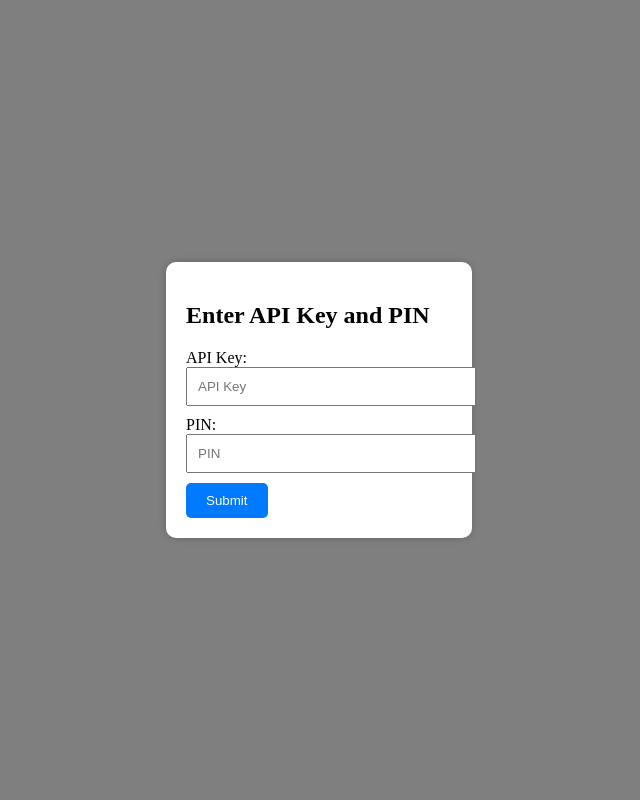
After one commit to Moshe844/usaepaytokens, a PHP site: page /hash.php in a window 1280 px wide. The commit adds this page. Shown: the whole page, without its empty margins (321-961 px from the left). Run offline with PHP 8.4, Linux system fonts and the light colour scheme.

Commit message:
changes to my project

```diff
--- a/composer.json
+++ b/composer.json
@@ -8,7 +8,7 @@
 }
 ],
 "require": {
-"phpoffice/phpspreadsheet": "1.27.0"
+"phpoffice/phpspreadsheet": "^1.29"
 },
 "config": {
 "curl-options": {
--- /dev/null
+++ b/hash.php
@@ -0,0 +1,84 @@
+<!DOCTYPE html>
+<html lang="en">
+<head>
+    <meta charset="UTF-8">
+    <meta name="viewport" content="width=device-width, initial-scale=1.0">
+    <title>API Key and PIN Popup</title>
+    <style>
+        /* Styles for the modal */
+        .modal {
+            display: none;
+            position: fixed;
+            top: 0;
+            left: 0;
+            width: 100%;
+            height: 100%;
+            background-color: rgba(0, 0, 0, 0.5);
+            justify-content: center;
+            align-items: center;
+            z-index: 999;
+        }
+
+        .modal-content {
+            background-color: white;
+            padding: 20px;
+            border-radius: 10px;
+            box-shadow: 0 0 10px rgba(0, 0, 0, 0.2);
+        }
+
+        /* Styling for the input and button */
+        input {
+            width: 100%;
+            padding: 10px;
+            margin-bottom: 10px;
+        }
+
+        button {
+            padding: 10px 20px;
+            background-color: #007BFF;
+            color: white;
+            border: none;
+            border-radius: 5px;
+            cursor: pointer;
+        }
+    </style>
+</head>
+<body>
+    <!-- The modal -->
+    <div class="modal" id="myModal">
+        <div class="modal-content">
+            <h2>Enter API Key and PIN</h2>
+            <form action="generateHash.php" method="post" enctype="multipart/form-data">
+                <label for="apiKey">API Key:</label>
+                <input type="text" id="apiKey" name="apiKey" placeholder="API Key">
+                <br>
+                <label for="pin">PIN:</label>
+                <input type="password" id="pin" name="pin" placeholder="PIN">
+                <br>
+                <button id="submit">Submit</button>
+            </form>
+        </div>
+    </div>
+
+    <script>
+        const modal = document.getElementById('myModal');
+        const closeModal = () => modal.style.display = 'none';
+
+        // Automatically open the modal on page load
+        window.addEventListener('load', () => {
+            modal.style.display = 'flex';
+        });
+
+        modal.addEventListener('click', (event) => {
+            if (event.target === modal) {
+                closeModal();
+            }
+        });
+
+        document.getElementById('submit').addEventListener('click', () => {
+            // Handle form submission here
+            closeModal();
+        });
+    </script>
+</body>
+</html>
--- a/tokens.php
+++ b/tokens.php
@@ -18,6 +18,9 @@
          <label for="sourceKey">Source Key:</label>
         <input type="text" name="sourceKey" id="sourceKey">
      <br><br>
+     <label for="pin">PIN:</label>
+      <input type="password" name="pin" id="pin" style="height: 30px;">
+      <br><br>
       <input type="submit" value="Submit">
     </form>
 
--- a/usaepaytoken.php
+++ b/usaepaytoken.php
@@ -18,9 +18,9 @@ $output = fopen("php://output", "w");
 fputcsv($output, ["CustNum", "MethodID", "Token"]);
 
 
-$wsdl = "https://sandbox.usaepay.com/soap/gate/43R1QPKU/usaepay.wsdl";
+$wsdl = "https://secure.usaepay.com/soap/gate/43R1QPKU/usaepay.wsdl";
 $sourceKey = $_POST["sourceKey"];
-$pin = "1234";
+$pin = $_POST["pin"];
 
 function getClient($wsdl) {
   return new SoapClient($wsdl, array(
```
Also changed, not shown: generateHash.php (+28 -19 lines), getmethodID.php (+21 -25 lines), index.php (+36 -0 lines), methodid.css (+7 -0 lines), 2 other files.
